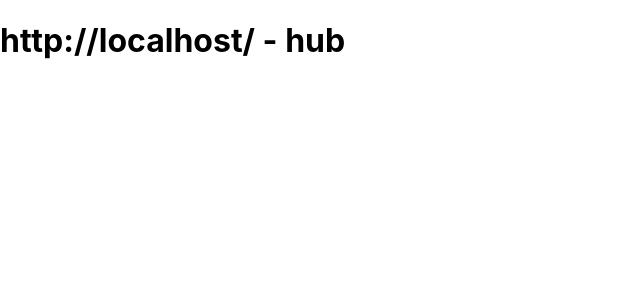
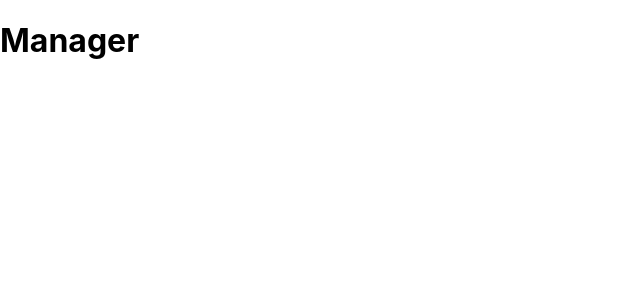
Before and after one commit to GowthamTechjays/pos, a React (Create React App) app in the folder hub/: page / in a window 1280 px wide. Shown: the top 300 px of the page, without its empty margins (0-640 px from the left). Built offline with nearby package versions, Linux system fonts and the light colour scheme.

Commit message:
redirect url

```diff
--- a/hub/src/index.js
+++ b/hub/src/index.js
@@ -8,7 +8,7 @@ import reportWebVitals from './reportWebVitals';
 
 ReactDOM.render(
   <React.StrictMode>
-    <Hub />
+    <Test />
   </React.StrictMode>,
   document.getElementById('root')
 );
```
